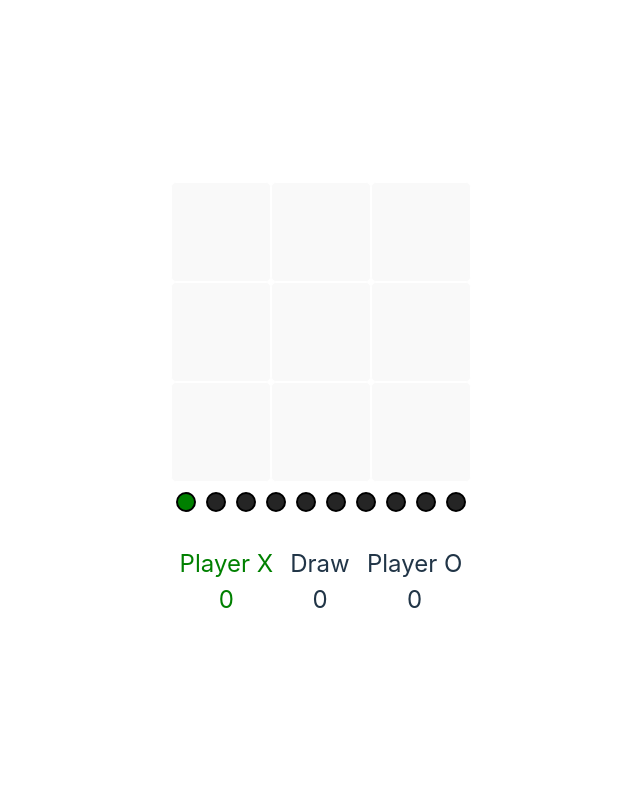
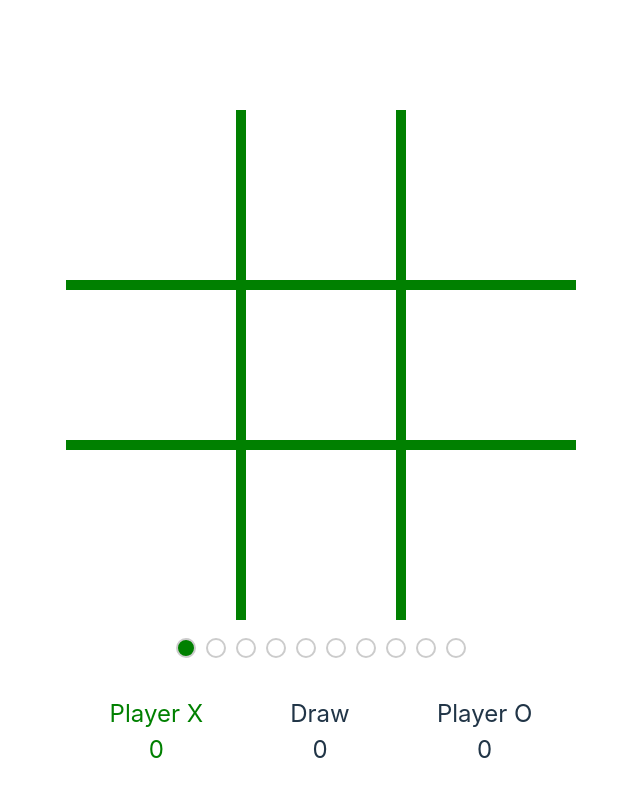
Before and after one commit to 2underscores/tic-tac-toe, a React (Vite) app in the folder app/frontend/: page / in a window 1280 px wide. Shown: the top 796 px of the page, without its empty margins (319-959 px from the left). Built offline with nearby package versions, Linux system fonts and the light colour scheme.

Commit message:
Styled grid, highlighted winner

```diff
--- a/app/frontend/src/App.css
+++ b/app/frontend/src/App.css
@@ -3,6 +3,7 @@
   margin: 0 auto;
   padding: 2rem;
   text-align: center;
+  font-size: 24px;
 }
 
 .logo {
@@ -49,11 +50,20 @@
 
 .score-item {
   text-align: center;
-  font-size: 24px; /* Adjust the size as needed */
 }
 
 .score-item.highlighted {
   text-align: center;
-  font-size: 24px; /* Adjust the size as needed */
   color: green;
 }
+
+.game-status {
+  color: green;
+  font-weight: bold;
+  font-size: 32px;
+  margin-bottom: 30px;
+}
+
+.game-status.ONGOING {
+  opacity: 0.0;
+}
--- a/app/frontend/src/App.tsx
+++ b/app/frontend/src/App.tsx
@@ -43,19 +43,26 @@
   }
 
   function gameState(board: BoardType): GameStatus {
-    const winLineIndexes = [[0, 1, 2], [3, 4, 5], [6, 7, 8], [0, 3, 6], [1, 4, 7], [2, 5, 8], [0, 4, 8], [2, 4, 6]]
-    for (let winLine of winLineIndexes) {
-      let sum = winLine.reduce((acc, idx) => acc + board[idx], 0);
-      if (sum === 3) {
-        return 'WIN_X';
-      } else if (sum === -3) {
-        return 'WIN_O';
-      }
+    const winLine = getWinline(board);
+    if (winLine) {
+      return board[winLine[0]] === 1 ? 'WIN_X' : 'WIN_O';
     }
     if (!new Set(board).has(BLANK)) {
       return "DRAW";
     }
     return "ONGOING";
+  }
+
+  function getWinline(board: BoardType): number[] | null {
+    // TODO: Duplicate code in Board.tsx, pass or define there or something
+    const winLineIndexes = [[0, 1, 2], [3, 4, 5], [6, 7, 8], [0, 3, 6], [1, 4, 7], [2, 5, 8], [0, 4, 8], [2, 4, 6]]
+    for (let winLine of winLineIndexes) {
+      let sum = winLine.reduce((acc, idx) => acc + board[idx], 0);
+      if (Math.abs(sum) === 3) {
+        return winLine;
+      }
+    }
+    return null;
   }
 
   function scoreGame(state: GameStatus): void {
@@ -84,8 +91,20 @@
     return true;
   }
 
+  function gameStateToText(state: GameStatus): string {
+    if (state === 'WIN_X') {
+      return "Player X wins!";
+    } else if (state === 'WIN_O') {
+      return "Player O wins!";
+    } else if (state === 'DRAW') {
+      return "It's a draw!";
+    }
+    return "Game in progress";
+  }
+
   return (
     <>
+      <div className={`game-status ${gameState(game[historyIndex])}`}>{gameStateToText(gameState(game[historyIndex]))}</div>
       <Board board={game[historyIndex]} turnHandler={turnClickHandler} />
       <GameHistory selectedIndex={historyIndex} latestIndex={game.length - 1} clickHandler={historyClickHandler} />
       <div className="scores-container">
--- a/app/frontend/src/GameHistory.css
+++ b/app/frontend/src/GameHistory.css
@@ -12,7 +12,7 @@
     padding: 0%;
     border-radius: 50%; /* Makes the button circular */
     background-color: #ccc; /* Example background color */
-    border: 2px solid #000; /* Optional: adds a border to the buttons */
+    border: 2px solid #ccc; /* Optional: adds a border to the buttons */
     margin: 0 5px; /* Adds horizontal space between buttons */
     display: inline-block; /* Ensures buttons stay in a line */
     box-sizing: border-box; /* Ensures padding and border are included in the width/height */
@@ -24,6 +24,6 @@
 }
 
 .HistoryButton.unplayed {
-    background-color: #252525;
+    background-color: transparent;
     /* Color for filled dots */
 }
--- a/app/frontend/src/components/Board.tsx
+++ b/app/frontend/src/components/Board.tsx
@@ -2,21 +2,33 @@
 import Square from "./Square";
 
 
-export default function Board({board, turnHandler}: any) {
+export default function Board({ board, turnHandler }: any) {
 
+    function getWinline(board: any): number[] {
+        // TODO: Duplicate code in Board.tsx, pass or define there or something
+        const winLineIndexes = [[0, 1, 2], [3, 4, 5], [6, 7, 8], [0, 3, 6], [1, 4, 7], [2, 5, 8], [0, 4, 8], [2, 4, 6]]
+        for (let winLine of winLineIndexes) {
+            let sum = winLine.reduce((acc, idx) => acc + board[idx], 0);
+            if (Math.abs(sum) === 3) {
+                return winLine;
+            }
+        }
+        return [];
+    }
+    const winLine = getWinline(board);
 
-    let squares = board.map((cell: number, idx: number)=><Square index={idx} value={cell} clickHandler={turnHandler}/>)
+    let squares = board.map((cell: number, idx: number) => <Square index={idx} value={cell} winner={getWinline(board).includes(idx)} clickHandler={turnHandler} />)
 
     return (
         <div>
             <div className="row">
-                {squares.slice(0,3)}
+                {squares.slice(0, 3)}
             </div>
             <div className="row">
-                {squares.slice(3,6)}
+                {squares.slice(3, 6)}
             </div>
             <div className="row">
-                {squares.slice(6,9)}
+                {squares.slice(6, 9)}
             </div>
         </div>
     )
--- a/app/frontend/src/components/Square.css
+++ b/app/frontend/src/components/Square.css
@@ -1,6 +1,33 @@
 .GameCell {
-    width: 100px;
-    height: 100px;
-    border-radius: 5px;
-    border-color: #FFFFFF;
+    width: 170px;
+    height: 170px;
+    border-radius: 0px;
+    border: 0; /* Remove default border */
+    background-color: transparent;
+    font-size: 50px;
+    font-family: 'Arial', 'Helvetica', 'Futura', sans-serif;
 }
+
+.GameCell.col1 {
+    border-left: 10px solid green;
+    border-right: 10px solid green;
+}
+
+.GameCell.row1 {
+    border-top: 10px solid green;
+    border-bottom: 10px solid green;
+}
+
+.GameCell.winner {
+    color: green;
+    font-weight: bold;
+}
+
+/* Prevent double borders at corners */
+.GameCell.row1.col1 {
+    border: 10px solid green;
+}
+
+.GameCell:focus {
+    outline: none;
+}
--- a/app/frontend/src/components/Square.tsx
+++ b/app/frontend/src/components/Square.tsx
@@ -6,7 +6,7 @@
 //     value: number
 // }
 
-export default function Square({index, value, clickHandler}: any) {
+export default function Square({index, value, winner, clickHandler}: any) {
     function SymbolMapper(cellVal: number) {
         switch (cellVal) {
             case 1:
@@ -19,10 +19,10 @@
     }
 
     return (
-        <div>
-            <button className="GameCell" onClick={()=>{clickHandler(index)}}>
+
+            <button className={`GameCell col${index%3} row${Math.floor(index/3)} ${winner ? 'winner' : ''}`} onClick={()=>{clickHandler(index)}}>
                 {SymbolMapper(value)}
             </button>
-        </div>
+
     )
 }
```
